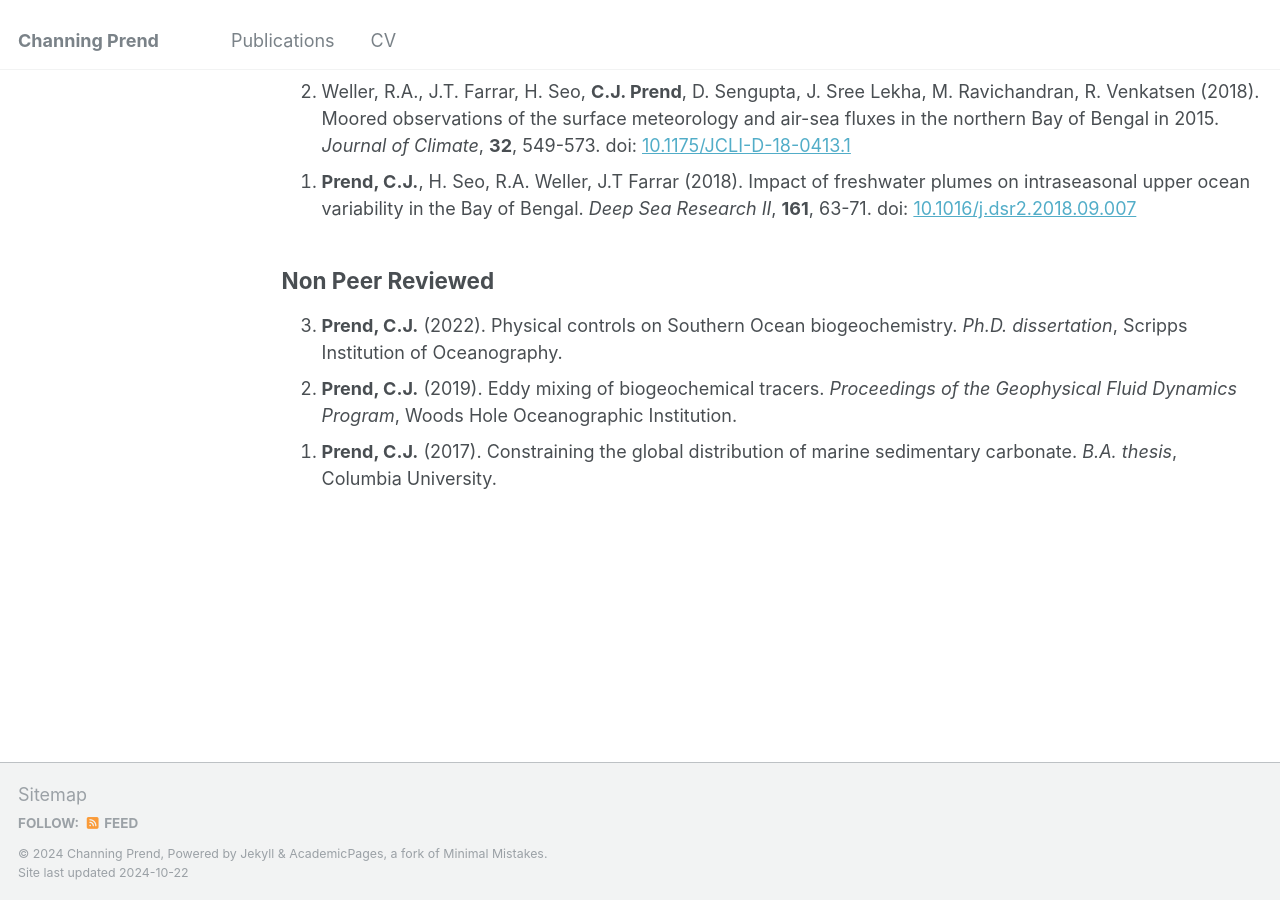
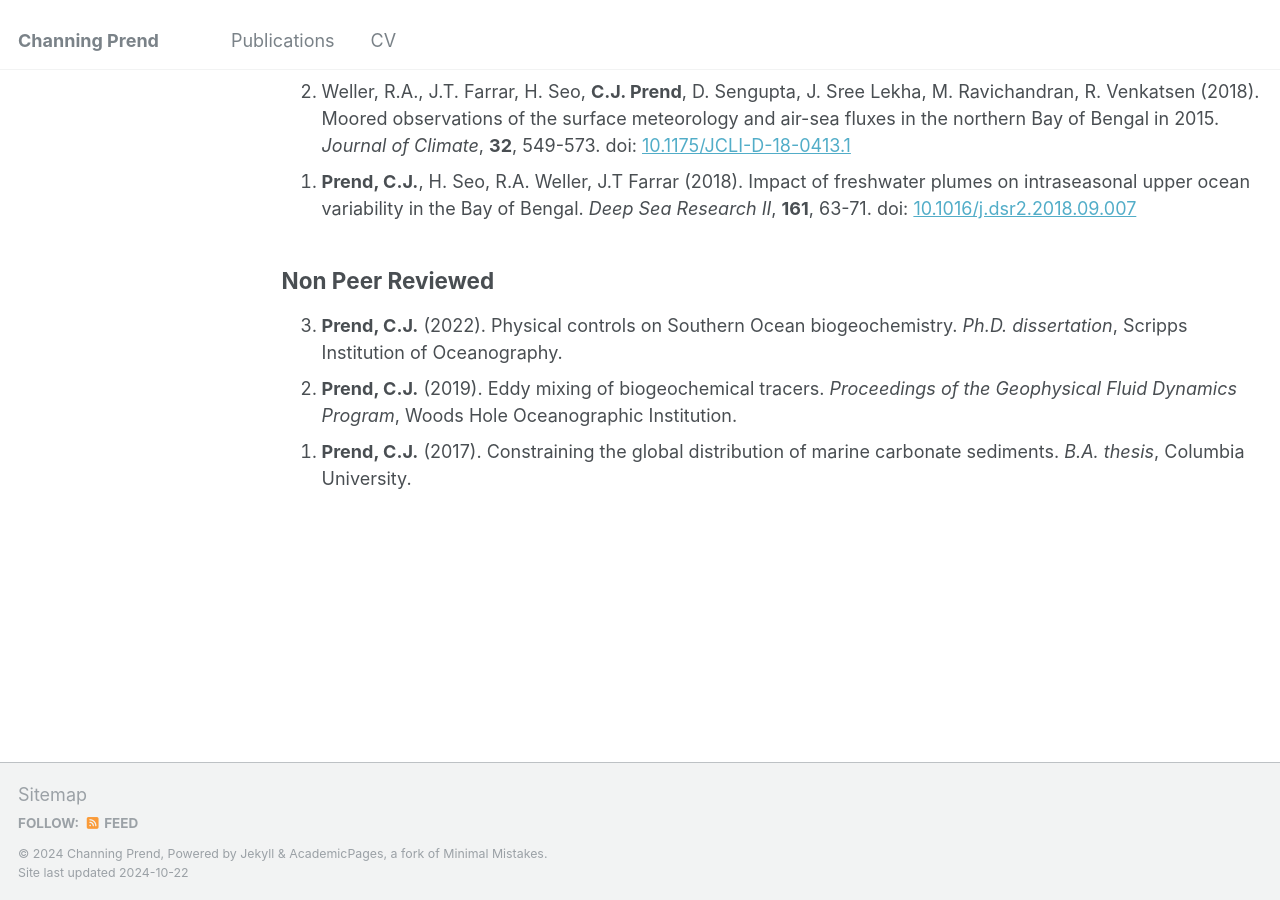
Before and after one commit to cprend/cprend.github.io, a Jekyll site: the page built from _pages/publications.md, in a window 1280 px wide and 900 px high, scrolled down 1406 px. Built offline with Jekyll 4.4.1, drawn with Linux system fonts in a browser that asks for light colours.

Commit message:
Update publications.md

```diff
--- a/_pages/publications.md
+++ b/_pages/publications.md
@@ -32,5 +32,5 @@ You can also find my articles on <u><a href="https://scholar.google.com/citation
 <ol reversed>
   <li><b>Prend, C.J.</b> (2022). Physical controls on Southern Ocean biogeochemistry. <em>Ph.D. dissertation</em>, Scripps Institution of Oceanography.</li>
   <li><b>Prend, C.J.</b> (2019). Eddy mixing of biogeochemical tracers. <em>Proceedings of the Geophysical Fluid Dynamics Program</em>, Woods Hole Oceanographic Institution.</li>
-  <li><b>Prend, C.J.</b> (2017). Constraining the global distribution of marine sedimentary carbonate. <em>B.A. thesis</em>, Columbia University.</li>
+  <li><b>Prend, C.J.</b> (2017). Constraining the global distribution of marine carbonate sediments. <em>B.A. thesis</em>, Columbia University.</li>
 </ol>
```
